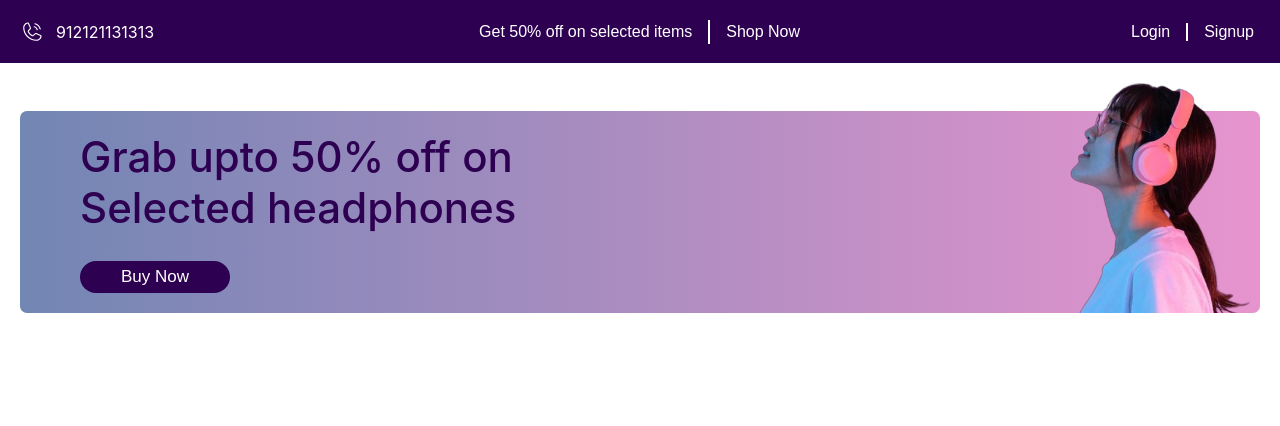
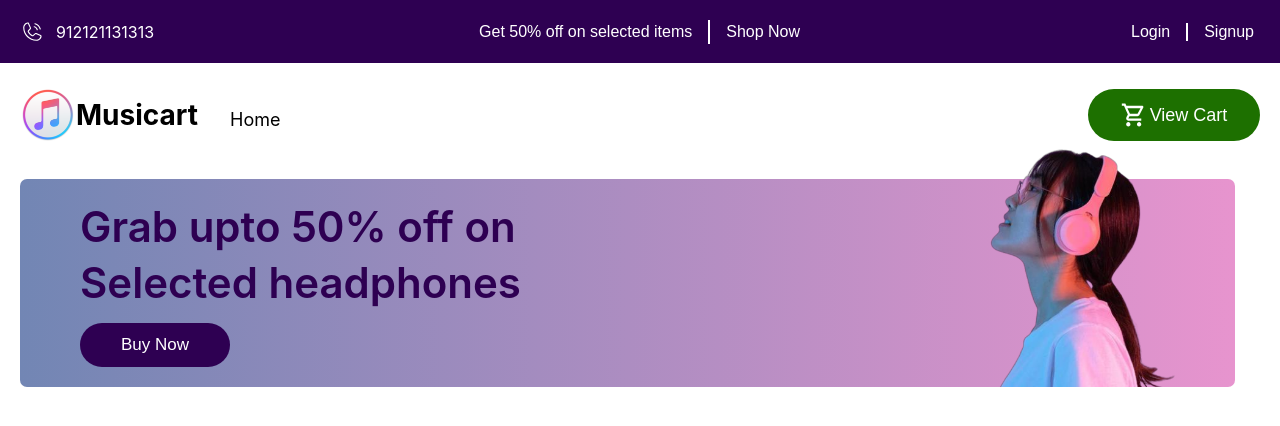
Before and after one commit to SridharDigital/MusicCart, a React (Create React App) app in the folder client/: page / in a window 1280 px wide. Shown: the top 426 px of the page. Built offline with nearby package versions, Linux system fonts and the light colour scheme.

Commit message:
created desktop header edited contentWrapper to fix alignment, added assets, edited heroSection to fix alignment

```diff
--- a/client/src/App.css
+++ b/client/src/App.css
@@ -1,3 +1,10 @@
+/* Breakpoint prefix	Minimum width	CSS
+sm	640px	@media screen and (min-width: 640px) { ... }
+md	768px	@media screen and (min-width: 768px) { ... }
+lg	1024px	@media screen and (min-width: 1024px) { ... }
+xl	1280px	@media screen and (min-width: 1280px) { ... }
+2xl	1536px	@media screen and (min-width: 1536px) { ... } */
+
 p {
     font-size: 16px;
   }
@@ -125,7 +132,7 @@ p {
   .input-bar {
     height: 52px;
     margin-top: 10px;
-    margin-bottom: 16px;
+    /* margin-bottom: 16px; */
   }
 }
 
--- a/client/src/components/contentWrapper/ContentWrapper.jsx
+++ b/client/src/components/contentWrapper/ContentWrapper.jsx
@@ -1,7 +1,16 @@
 import "./contentWrapper.css"
 
-const ContentWrapper = ({ children, customClasses }) => {
-  return <div className={`content-wrapper ${customClasses}`}>{children}</div>
+const ContentWrapper = ({ children, customClasses, width }) => {
+  const customClass = customClasses ? customClasses : ""
+  const maxWidth = width ? width : ""
+  return (
+    <div
+      className={`content-wrapper ${customClass}`}
+      style={{ "max-width": maxWidth }}
+    >
+      {children}
+    </div>
+  )
 }
 
 export default ContentWrapper
--- a/client/src/components/contentWrapper/contentWrapper.css
+++ b/client/src/components/contentWrapper/contentWrapper.css
@@ -1,6 +1,6 @@
 .content-wrapper {
     width: 100%;
-    max-width: 1460px;
+    max-width: 1360px;
     margin: 0 auto;
     padding: 0 20px;
   }
@@ -20,6 +20,7 @@
 }
 
 .desktop-navbar-container-el {
+  max-width: 1420px;
   display: flex;
   flex-direction: row;
   justify-content: space-between;
--- /dev/null
+++ b/client/src/components/desktopHeader/DesktopHeader.jsx
@@ -0,0 +1,30 @@
+import { useLocation } from "react-router-dom"
+import Logo from "../logo/Logo"
+import ContentWrapper from "../contentWrapper/ContentWrapper"
+import cartIcon from "../../assets/cartIcon.svg"
+
+import "./desktopHeader.css"
+
+const DesktopHeader = () => {
+  const location = useLocation()
+  const pathText =
+    location.pathname === "/" ? "home" : location.pathname.slice(1)
+  const pathName = pathText[0].toUpperCase() + pathText.slice(1)
+
+  return (
+    <ContentWrapper>
+      <div className="desktop-header-container">
+        <div className="logo-and-breadcrumb-container">
+          <Logo extraClassNames={"remove-logo-margin"} />
+          <p className="path-text">{pathName}</p>
+        </div>
+        <button className="view-cart-btn">
+          <img src={cartIcon} alt="cart icon" className="cart-icon" />
+          View Cart
+        </button>
+      </div>
+    </ContentWrapper>
+  )
+}
+
+export default DesktopHeader
--- /dev/null
+++ b/client/src/components/desktopHeader/desktopHeader.css
@@ -0,0 +1,59 @@
+.desktop-header-container {
+    display: none;
+}
+
+@media screen and (min-width:768px) {
+    .desktop-header-container {
+        width: 100%;
+        display: flex;
+        flex-direction: row;
+        justify-content: space-between;
+        align-items: center;
+        margin-top: 24px;
+        margin-bottom: 36px;
+      }
+}
+
+@media screen and (min-width:1024px) {
+    .desktop-header-container {
+        margin: 24px 0px 36px 0px;
+    }
+}
+
+.width-1360 {
+    max-width: 1360px;
+}
+
+.logo-and-breadcrumb-container {
+    padding: 0px;
+    display: flex;
+    flex-direction: row;
+    align-items: center;
+}
+
+.path-text {
+    font-size: 18px;
+    margin: 8px 0px 0px 32px;
+}
+
+.view-cart-btn {
+    display: flex;
+    flex-direction: row;
+    justify-content: center;
+    align-items: center;
+    outline: none;
+    border: none;
+    border-radius: 47px;
+    background-color: #1D7000;
+    color: white;
+    width: 172px;
+    height: 52px;
+    font-size: 18px;
+    cursor: pointer;
+}
+
+.cart-icon {
+    height: 24px;
+    width: 24px;
+    margin-right: 5px;
+}
--- a/client/src/components/logo/logo.css
+++ b/client/src/components/logo/logo.css
@@ -10,8 +10,12 @@
 
   .logo-text {
     margin-left: 6px;
-    font-weight: 500;
+    font-weight: bold;
     font-size: 21px;
+  }
+
+  .remove-logo-margin {
+    margin: 0px;
   }
 
   @media screen and (min-width: 640px) {
@@ -29,7 +33,6 @@
     .logo-icon {
       width: 56px;
       height: 56px;
-      margin: 22px 0px;
     }
 
     .logo-text {
--- a/client/src/components/navbar/Navbar.jsx
+++ b/client/src/components/navbar/Navbar.jsx
@@ -7,7 +7,7 @@ import ContentWrapper from "../contentWrapper/ContentWrapper"
 const Navbar = ({ displaySearchBarinMobile, history }) => {
   const location = useLocation()
 
-  const navbarDisablePaths = ["/order-success", "/login", "signup"]
+  const navbarDisablePaths = ["/order-success", "/login", "/signup"]
 
   let hideDesktopNavbar = false
   if (navbarDisablePaths.includes(location.pathname)) {
--- a/client/src/pages/home/Home.jsx
+++ b/client/src/pages/home/Home.jsx
@@ -1,15 +1,21 @@
 import "./home.css"
 import HeroSection from "./heroSection/HeroSection"
 import ContentWrapper from "../../components/contentWrapper/ContentWrapper"
+import DesktopHeader from "../../components/desktopHeader/DesktopHeader"
 
 const Home = () => {
   return (
     <>
+      <DesktopHeader />
       <ContentWrapper>
-        <HeroSection />
+        <div className="home-top-section">
+          <HeroSection />
+        </div>
       </ContentWrapper>
     </>
   )
 }
 
 export default Home
+
+/* products = [tittle, price, rating, ratingCount, type, brand, color, isFeatured, extendedTitle, description, tagline, isAvailable, images:[]] */
--- a/client/src/pages/home/heroSection/heroSection.css
+++ b/client/src/pages/home/heroSection/heroSection.css
@@ -20,7 +20,7 @@
     color: #2E0052;
     font-size: 16px;
     font-style: normal;
-    font-weight: 500;
+    font-weight: 600;
     line-height: normal;
     margin-top: 0px;
 }
@@ -80,13 +80,19 @@
 
     .hero-section-container {
         padding-left: 40px;
+        margin-top: 24px;
     }
     .hero-section-heading {
         font-size: 32px;
+        margin-bottom: 12px;
+        line-height: 56px;
     }
     .buy-now-btn {
         font-size: 15px;
         min-width: 130px;
+    }
+    .hero-section-image {
+        right: 50px;
     }
 }
 
@@ -113,5 +119,6 @@
     .buy-now-btn {
         font-size: 17px;
         min-width: 150px;
+        padding: 12px;
     }
 }
--- a/client/src/pages/home/home.css
+++ b/client/src/pages/home/home.css
@@ -0,0 +1,3 @@
+.home-top-section {
+    width: 98%;
+}
```
Also changed, not shown: client/src/assets/cartIcon.svg (added).
